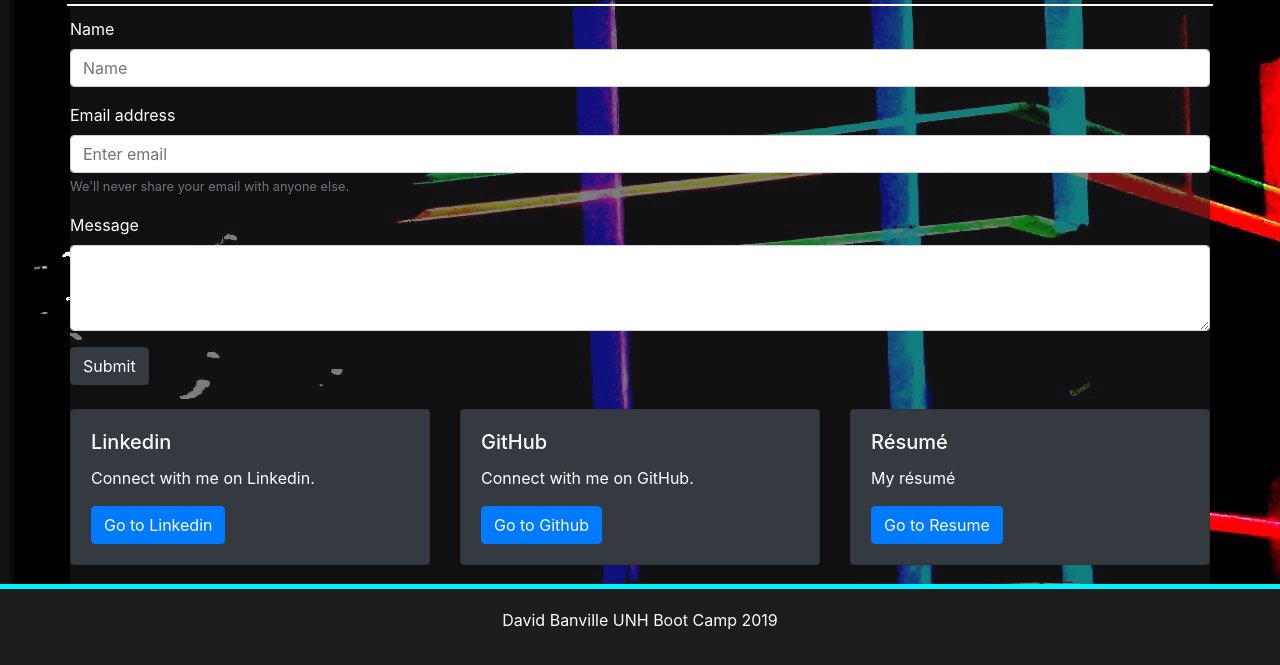
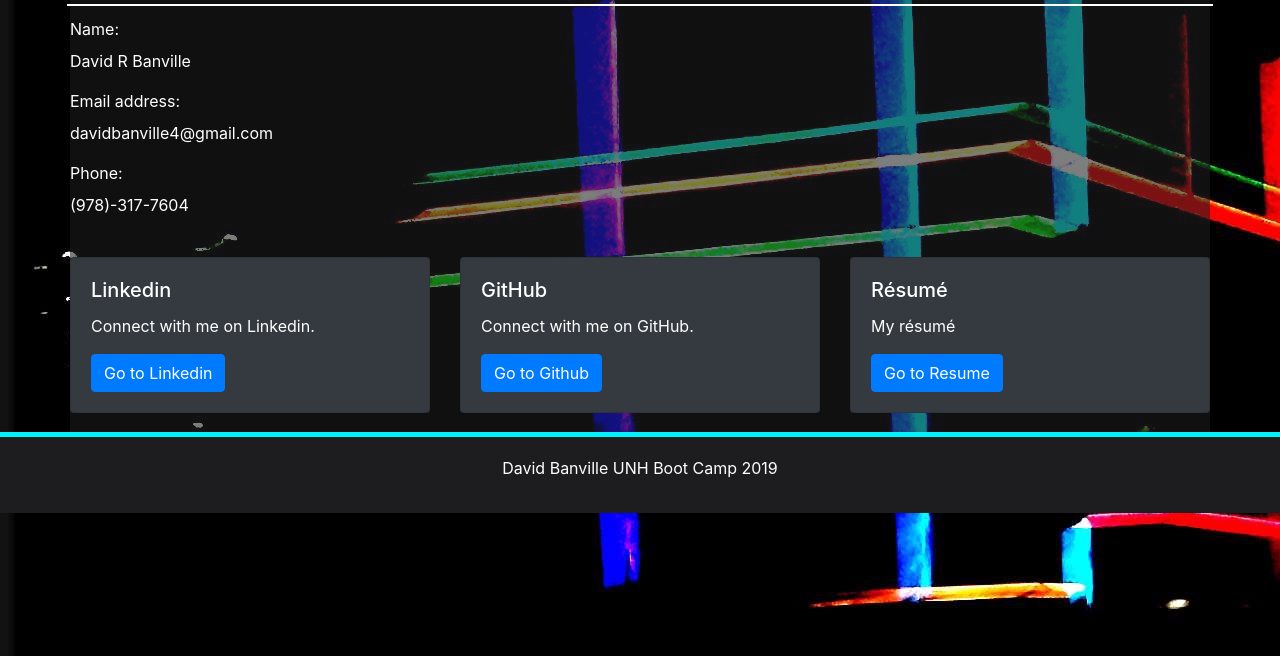
Before and after one commit to CaptainEFFF/captainefff.github.io, a plain HTML site: page contact.html in a window 1280 px wide. Shown: the part 144-809 px from the top of the page. Drawn offline with nearby package versions, Linux system fonts and the light colour scheme.

Commit message:
changed contact page

```diff
--- a/contact.html
+++ b/contact.html
@@ -41,7 +41,7 @@
         <!-- Row 1 -->
         <section class="row">
             <h1 class="col-md-12">
-                Cantact Me
+                Contact Me
             </h1>
         </section>
         <section class="row">
@@ -51,29 +51,15 @@
         <!-- Row 3 -->
         <section class="row">
             <section class="col-md-12">
-                <form action="mailto:davidbanville4@gmail.com" method="post" enctype="text/plain">
 
-                    <div class="form-group">
-                        <label for="formGroupExampleInput">Name</label>
-                        <input type="text" name="name" class="form-control" id="formGroupExampleInput" placeholder="Name">
+                    <div>
+                        <label>Name:</label>
+                        <p>David R Banville</p>
+                        <label>Email address:</label>
+                        <p>davidbanville4@gmail.com</p>
+                        <label>Phone:</label>
+                        <p>(978)-317-7604</p>
                     </div>
-
-                    <div class="form-group">
-                        <label for="exampleInputEmail1">Email address</label>
-                        <input type="email" name="email" class="form-control" id="exampleInputEmail1" aria-describedby="emailHelp" placeholder="Enter email">
-                        <small id="emailHelp" class="form-text text-muted">We'll never share your email with anyone else.</small>
-                    </div>
-
-                    <div class="form-group">
-                            <label for="exampleFormControlTextarea1">Message</label>
-                            <textarea class="form-control" id="exampleFormControlTextarea1" rows="3" type="text" name="message"></textarea>
-                    </div>
-
-                    <input class="btn btn-dark" type="submit" value="Submit">
-
-
-
-                </form>
 
             </section>
 
```
